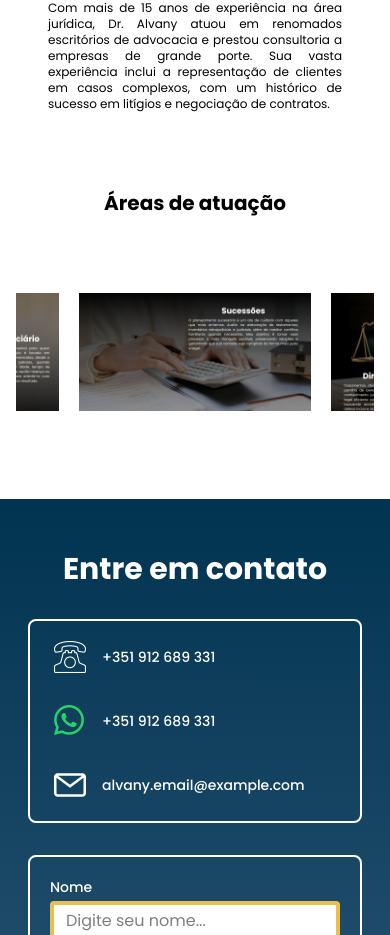
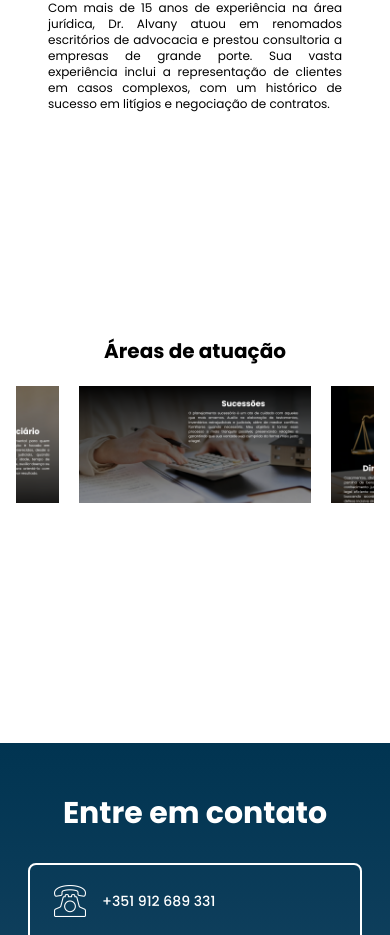
Before and after one commit to LYNX-Grupo-9/LP-AlvanyFigueiredo, a React (Vite) app: page / in a window 390 px wide. Shown: the part 1473-2408 px from the top of the page. Built offline with nearby package versions, Linux system fonts and the light colour scheme; no server answers.

Commit message:
feat: integrate axios for API requests and update Agendamento component

```diff
--- a/package.json
+++ b/package.json
@@ -13,6 +13,7 @@
     "@emailjs/browser": "^4.4.1",
     "@tailwindcss/vite": "^4.1.1",
     "@types/react-router-dom": "^5.3.3",
+    "axios": "^1.13.1",
     "date-fns": "^4.1.0",
     "lucide-react": "^0.487.0",
     "react": "^19.0.0",
--- a/src/components/AreasCarrousel/index.jsx
+++ b/src/components/AreasCarrousel/index.jsx
@@ -32,9 +32,9 @@ const cards = [
 
 export default function AreasAtuacaoCarousel() {
   return (
-    <section className="bg-white py-12 px-4 text-center 2xl:h-screen">
-      <h2 className="sm:text-3xl xs:text-[20px] font-bold mb-4 mt-[1%]">Áreas de atuação</h2>
-      <div className="h-full flex items-center justify-center pt-10 2xl:pt-0">
+    <section className="bg-white py-50 px-4 text-center 2xl:h-screen">
+      <span className="sm:text-3xl xs:text-[20px] font-bold mt-[30%]">Áreas de atuação</span>
+      <div className="h-full flex items-center justify-center pt-[-5%] 2xl:pt-0">
         <Swiper
           modules={[Autoplay]}
           loop={true}
--- a/src/pages/Agendamento/index.jsx
+++ b/src/pages/Agendamento/index.jsx
@@ -4,6 +4,7 @@ import { SchedulingInput } from '../../components/SchedulingInput'
 import SideImg from '../../assets/agendamento-img.png'
 import { useState } from 'react';
 import { toast, ToastContainer } from 'react-toastify';
+import {solicitarAgendamento} from '../../service/api';
 
 export default function Agendamento() {
     const [nome, setNome] = useState('');
@@ -33,13 +34,7 @@ export default function Agendamento() {
                 idAdvogado
             };
 
-            const response = await fetch('http://localhost:8080/api/solicitacao-agendamento/solicitar', {
-                headers: {
-                    'Content-Type': 'application/json',
-                },
-                method: 'POST',
-                body: JSON.stringify(data)
-            })
+            const response = solicitarAgendamento(data);
 
             if (response.ok) {
                 toast.success('Consulta agendada com sucesso!');
--- /dev/null
+++ b/src/service/api.js
@@ -0,0 +1,14 @@
+import axios from 'axios';
+const API_BASE_URL = import.meta.env.VITE_API_URL;
+
+const apiClient = axios.create({
+    baseURL: API_BASE_URL,
+    headers: {
+        'Content-Type': 'application/json',
+    },
+});
+
+const solicitarAgendamento = async (agendamentoData) =>
+    apiClient.post('/solicitacao-agendamento/solicitar', agendamentoData);
+
+export { apiClient, solicitarAgendamento };
```
Also changed, not shown: 2 other files (tests, documents, lock files or other folders).
